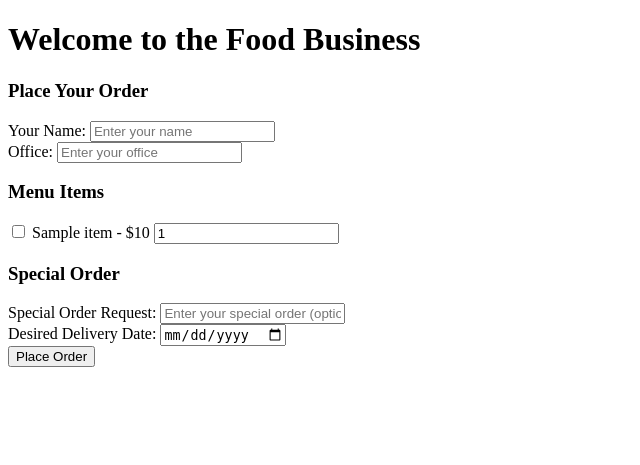
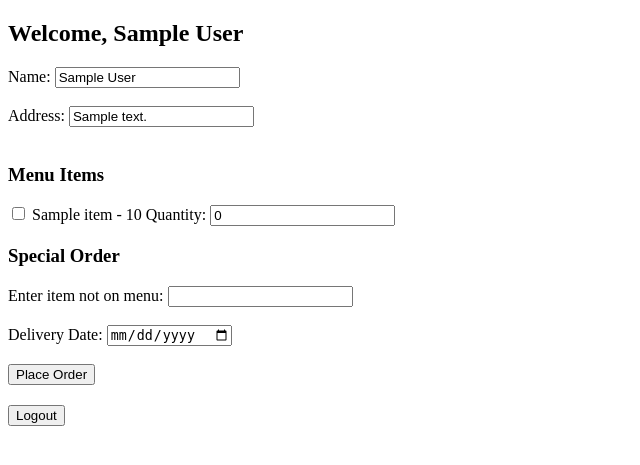
Before and after one commit to leon-pscl/CPE011A, a Flask app: template DBMS_FinalProject/draft/food_business_app/templates/home.html in a window 1280 px wide. Shown: the top 465 px of the page, without its empty margins (0-640 px from the left). Run offline with Flask 3, Linux system fonts and the light colour scheme; the template is opened without the code that fills it: most values are stand-ins (such as "Sample title", 1, 10 or a date in 2020).

Commit message:
changes made

```diff
--- a/DBMS_FinalProject/draft/food_business_app/app.py
+++ b/DBMS_FinalProject/draft/food_business_app/app.py
@@ -1,11 +1,11 @@
-from flask import Flask, render_template, request, redirect, url_for
+from flask import Flask, render_template, request, redirect, url_for, session, flash
 import sqlite3
 import os
 from datetime import datetime
 
 app = Flask(__name__)
+app.secret_key = 'your_secret_key'
 
-# Database path
 DB_PATH = os.path.join(os.path.dirname(__file__), 'database', 'food_business.db')
 
 def get_db_connection():
@@ -13,13 +13,16 @@ def get_db_connection():
     conn.row_factory = sqlite3.Row
     return conn
 
-# Home route where customers can place orders and special orders
 @app.route('/', methods=['GET', 'POST'])
 def home():
+    if 'user' not in session:
+        return redirect(url_for('login'))
+
+    full_name = session.get('full_name')
+    address = session.get('address')
+
     conn = get_db_connection()
     cursor = conn.cursor()
-
-    # Fetch menu items
     cursor.execute("SELECT * FROM Menu_Items WHERE Available_For IN ('1A', 'both')")
     menu_items = cursor.fetchall()
 
@@ -34,7 +37,7 @@ def home():
         if not selected_items and not special_order:
             return "No items selected or special order."
 
-        # Insert customer (or find if exists)
+        # Check if customer exists
         cursor.execute("SELECT Customer_ID FROM Customers WHERE Name = ? AND Office = ?", (customer_name, office))
         customer = cursor.fetchone()
         if customer:
@@ -44,10 +47,11 @@ def home():
             conn.commit()
             customer_id = cursor.lastrowid
 
-        # Insert order
         now = datetime.now()
-        order_date = now.date()
-        order_time = now.time().strftime('%H:%M:%S')  # Convert time to string format
+        order_date = now.date().isoformat()                      # Convert to string
+        order_time = now.time().strftime("%H:%M:%S")             # Convert to string
+
+        # Insert into Orders with formatted date/time
         cursor.execute(
             "INSERT INTO Orders (Customer_ID, Order_Type, Date, Time_Ordered, Delivered) VALUES (?, ?, ?, ?, ?)",
             (customer_id, 'Office', order_date, order_time, False)
@@ -55,162 +59,24 @@ def home():
         conn.commit()
         order_id = cursor.lastrowid
 
-        # Insert ordered items
+        # Insert order items
         for item_id, quantity in zip(selected_items, quantities):
             if int(quantity) > 0:
-                cursor.execute(
-                    "INSERT INTO Order_Items (Order_ID, Item_ID, Quantity) VALUES (?, ?, ?)",
-                    (order_id, item_id, quantity)
-                )
+                cursor.execute("INSERT INTO Order_Items (Order_ID, Item_ID, Quantity) VALUES (?, ?, ?)",
+                               (order_id, item_id, quantity))
 
-        # Insert special order if provided
+        # Insert special request (if any)
         if special_order:
             cursor.execute(
                 "INSERT INTO Special_Requests (Customer_ID, Request_Item, Request_Date, Time_Ordered, Approved) VALUES (?, ?, ?, ?, ?)",
-                (customer_id, special_order, delivery_date, now, False)
+                (customer_id, special_order, delivery_date, order_time, False)  # Use same order_time
             )
 
         conn.commit()
         conn.close()
         return redirect(url_for('order_success'))
 
-    return render_template('home.html', menu_items=menu_items)
-
-
-# Route to show success message after placing an order
-@app.route('/order_success')
-def order_success():
-    return render_template('order_success.html')
-
-# Owner Dashboard - View orders and delivery status
-@app.route('/owner_dashboard')
-def owner_dashboard():
-    # Connect to the database
-    conn = sqlite3.connect(DB_PATH)
-    cursor = conn.cursor()
-
-    # Fetch all orders, including walk-in orders
-    cursor.execute('''SELECT Orders.Order_ID, Customers.Name, Orders.Order_Type, Orders.Date, Orders.Time_Ordered, Orders.Time_Delivered, Orders.Delivered
-                      FROM Orders
-                      JOIN Customers ON Orders.Customer_ID = Customers.Customer_ID''')
-    orders = cursor.fetchall()
-
-    # Close the connection
-    conn.close()
-
-    return render_template('owner_dashboard.html', orders=orders)
-
-
-# View all orders for the owner
-@app.route('/view_orders')
-def view_orders():
-    conn = get_db_connection()
-    cursor = conn.cursor()
-
-    # Fetch all orders
-    cursor.execute("""
-        SELECT Orders.Order_ID, Orders.Date, Orders.Time_Ordered, Orders.Delivered, Customers.Name
-        FROM Orders
-        JOIN Customers ON Orders.Customer_ID = Customers.Customer_ID
-    """)
-    orders = cursor.fetchall()
-    conn.close()
-
-    return render_template('view_orders.html', orders=orders)
-
-# Update delivery status (mark as delivered or not)
-@app.route('/update_delivery_status/<int:order_id>', methods=['POST'])
-def update_delivery_status(order_id):
-    conn = get_db_connection()
-    cursor = conn.cursor()
-    cursor.execute("SELECT Delivered FROM Orders WHERE Order_ID = ?", (order_id,))
-    order = cursor.fetchone()
-
-    if order:
-        new_status = not order['Delivered']
-        cursor.execute("UPDATE Orders SET Delivered = ? WHERE Order_ID = ?", (new_status, order_id))
-        conn.commit()
-    conn.close()
-    return redirect(url_for('view_orders'))
-
-# View special requests for the owner
-@app.route('/view_special_requests')
-def view_special_requests():
-    conn = get_db_connection()
-    cursor = conn.cursor()
-
-    # Fetch all special requests
-    cursor.execute("""
-        SELECT Special_Requests.Request_ID, Special_Requests.Request_Item, Special_Requests.Request_Date, Special_Requests.Approved, Customers.Name
-        FROM Special_Requests
-        JOIN Customers ON Special_Requests.Customer_ID = Customers.Customer_ID
-    """)
-    requests = cursor.fetchall()
-    conn.close()
-
-    return render_template('view_special_requests.html', requests=requests)
-
-# Approve or disapprove special requests
-@app.route('/approve_special_request/<int:request_id>', methods=['POST'])
-def approve_special_request(request_id):
-    conn = get_db_connection()
-    cursor = conn.cursor()
-    cursor.execute("SELECT Approved FROM Special_Requests WHERE Request_ID = ?", (request_id,))
-    request = cursor.fetchone()
-
-    if request:
-        new_status = not request['Approved']
-        cursor.execute("UPDATE Special_Requests SET Approved = ? WHERE Request_ID = ?", (new_status, request_id))
-        conn.commit()
-    conn.close()
-    return redirect(url_for('view_special_requests'))
-
-# Input Walk-In Order (Owner)
-@app.route('/input_walk_in_order', methods=['GET', 'POST'])
-def input_walk_in_order():
-    if request.method == 'POST':
-        customer_name = request.form['customer_name']
-        item_id = request.form['order_items']
-        quantity = request.form['quantity']
-
-        conn = get_db_connection()
-        cursor = conn.cursor()
-
-        # Insert walk-in order
-        cursor.execute("SELECT Customer_ID FROM Customers WHERE Name = ?", (customer_name,))
-        customer = cursor.fetchone()
-        if not customer:
-            cursor.execute("INSERT INTO Customers (Name, Office) VALUES (?, ?)", (customer_name, 'N/A'))
-            conn.commit()
-            customer_id = cursor.lastrowid
-        else:
-            customer_id = customer['Customer_ID']
-
-        cursor.execute(
-            "INSERT INTO Orders (Customer_ID, Order_Type, Date, Time_Ordered, Delivered) VALUES (?, ?, ?, ?, ?)",
-            (customer_id, 'Walk-in', datetime.now().date(), datetime.now().time(), False)
-        )
-        conn.commit()
-        order_id = cursor.lastrowid
-
-        # Insert walk-in order items
-        cursor.execute(
-            "INSERT INTO Order_Items (Order_ID, Item_ID, Quantity) VALUES (?, ?, ?)", (order_id, item_id, quantity)
-        )
-        conn.commit()
-        conn.close()
-
-        return redirect(url_for('owner_dashboard'))
-
-    conn = get_db_connection()
-    cursor = conn.cursor()
-
-    # Fetch menu items
-    cursor.execute("SELECT * FROM Menu_Items WHERE Available_For = '2A'")
-    menu_items = cursor.fetchall()
-    conn.close()
-
-    return render_template('owner_dashboard.html', menu_items=menu_items)
+    return render_template('home.html', menu_items=menu_items, full_name=full_name, address=address)
 
 if __name__ == '__main__':
     app.run(debug=True)
--- a/DBMS_FinalProject/draft/food_business_app/templates/home.html
+++ b/DBMS_FinalProject/draft/food_business_app/templates/home.html
@@ -1,47 +1,40 @@
 <!DOCTYPE html>
-<html lang="en">
+<html>
 <head>
-    <meta charset="UTF-8">
-    <title>Homepage</title>
+    <title>Order Page</title>
 </head>
 <body>
-    <h1>Welcome to the Food Business</h1>
+    <h2>Welcome, {{ full_name }}</h2>
 
-    <h3>Place Your Order</h3>
-    <form action="{{ url_for('home') }}" method="POST">
-        <!-- Customer name input -->
-        <div>
-            <label for="customer_name">Your Name:</label>
-            <input type="text" name="customer_name" placeholder="Enter your name" required>
-        </div>
+    <form method="POST">
+        <label for="customer_name">Name:</label>
+        <input type="text" name="customer_name" value="{{ full_name }}" readonly><br><br>
 
-        <!-- Office input -->
-        <div>
-            <label for="office">Office:</label>
-            <input type="text" name="office" placeholder="Enter your office" required>
-        </div>
+        <label for="office">Address:</label>
+        <input type="text" name="office" value="{{ address }}" readonly><br><br>
 
         <h3>Menu Items</h3>
         {% for item in menu_items %}
             <div>
-                <input type="checkbox" name="item" value="{{ item.Item_ID }}">
-                {{ item.Item_Name }} - ${{ item.Price }}
-                <input type="number" name="quantity" min="0" value="1">
+                <input type="checkbox" name="item" value="{{ item['Item_ID'] }}">
+                {{ item['Name'] }} - {{ item['Price'] }}
+                Quantity:
+                <input type="number" name="quantity" min="0" value="0">
             </div>
         {% endfor %}
 
         <h3>Special Order</h3>
-        <div>
-            <label for="special_order">Special Order Request:</label>
-            <input type="text" name="special_order" placeholder="Enter your special order (optional)">
-        </div>
-        <div>
-            <label for="delivery_date">Desired Delivery Date:</label>
-            <input type="date" name="delivery_date">
-        </div>
+        <label for="special_order">Enter item not on menu:</label>
+        <input type="text" name="special_order"><br><br>
+
+        <label for="delivery_date">Delivery Date:</label>
+        <input type="date" name="delivery_date" required><br><br>
 
         <button type="submit">Place Order</button>
     </form>
 
+    <form action="{{ url_for('logout') }}" method="get" style="margin-top: 20px;">
+        <button type="submit">Logout</button>
+    </form>
 </body>
 </html>
```
Also changed, not shown: DBMS_FinalProject/draft/food_business_app/setup_db.py (+36 -19 lines), DBMS_FinalProject/draft/food_business_app/templates/login.html (added, +13 -0 lines), DBMS_FinalProject/draft/food_business_app/templates/order_success.html (+4 -7 lines), DBMS_FinalProject/draft/food_business_app/templates/register.html (added, +16 -0 lines), DBMS_FinalProject/draft/food_business_app/templates/success.html (added, +14 -0 lines), DBMS_FinalProject/draft/food_business_app/database/food_business.db.
